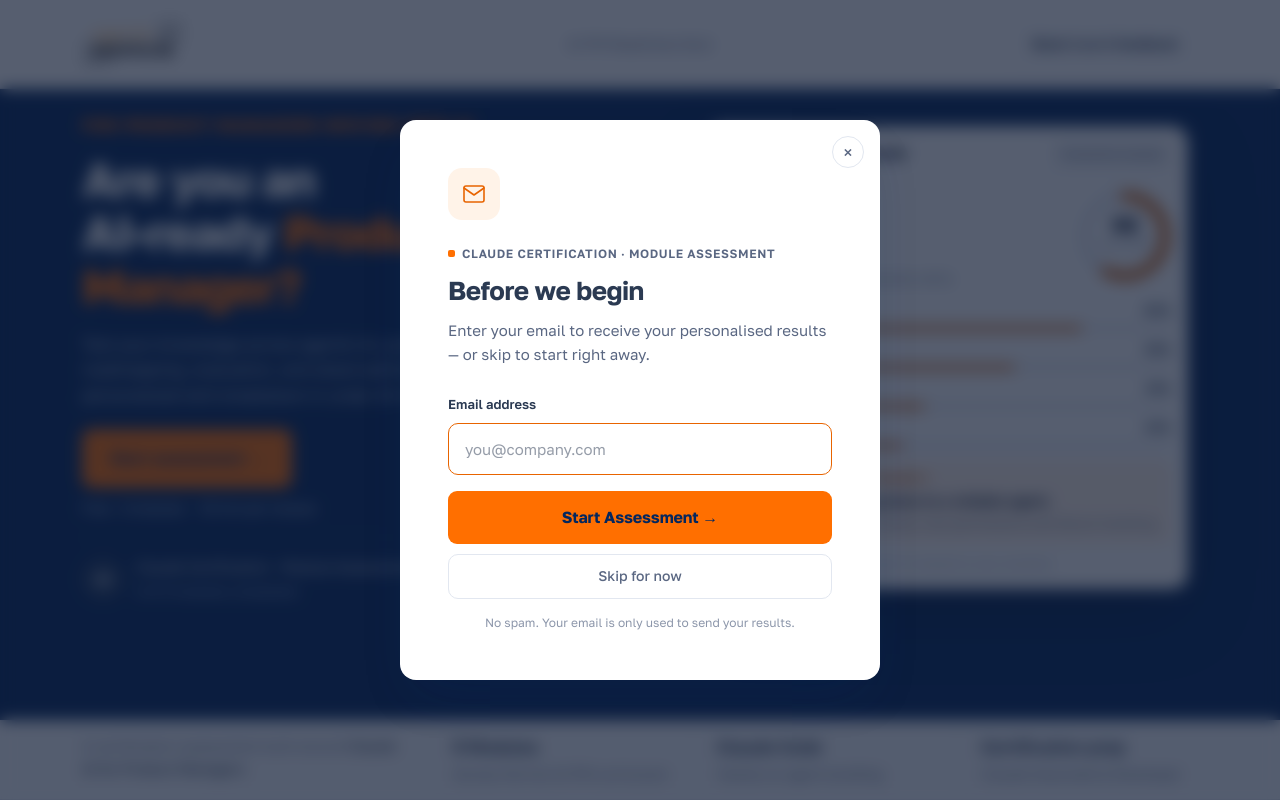
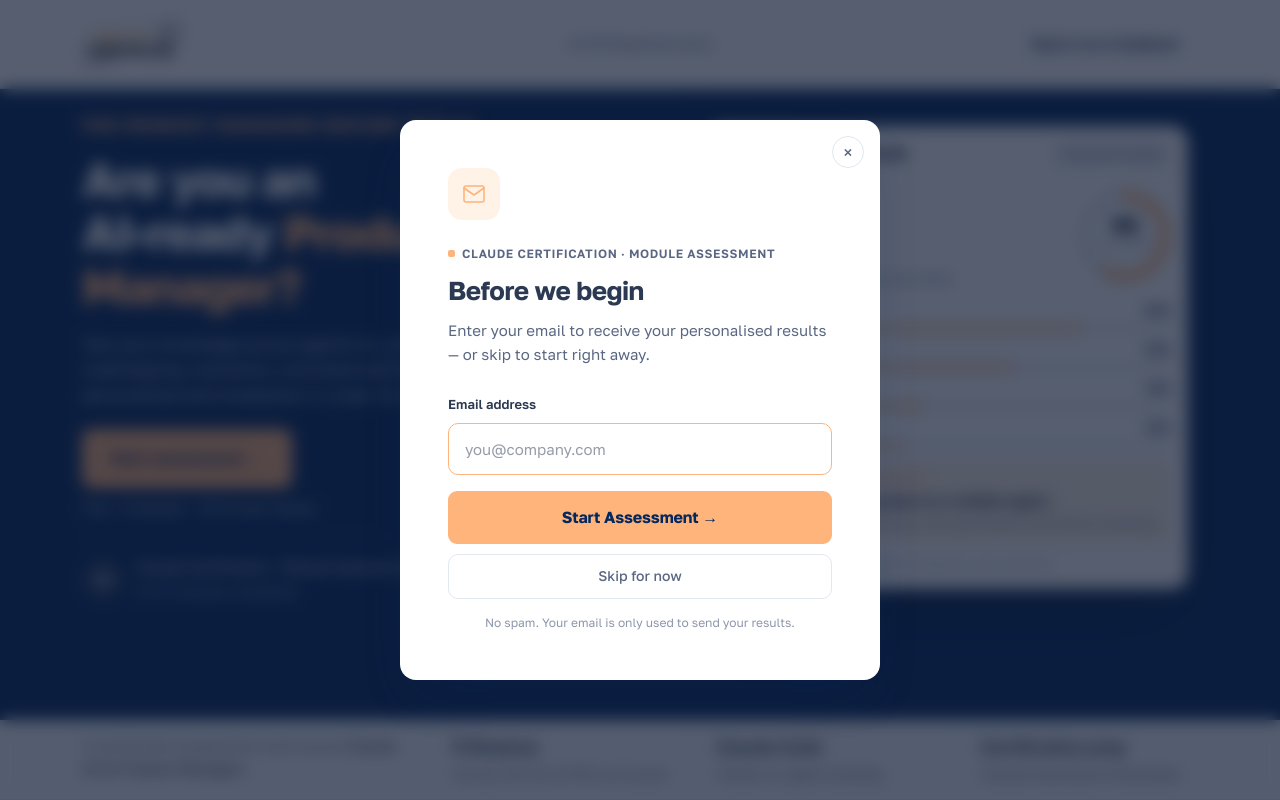
Before and after one commit to anushka2423/quix-ai, a Next.js app: page / in a window 1280 px wide. Shown: the top 800 px of the page. Built offline with nearby package versions, Linux system fonts and the light colour scheme.

Commit message:
orange update

```diff
--- a/src/app/globals.css
+++ b/src/app/globals.css
@@ -10,8 +10,8 @@
   --navy-700: #031C45;
   --navy-500: #1a4a92;
   --blue: #006FFF;
-  --accent: #FF6F00;
-  --accent-dark: #E86400;
+  --accent: #FEB47A;
+  --accent-hover: #FFD1AD;
 
   /* Text */
   --ink: #2B3A52;
@@ -97,7 +97,7 @@
   transition: border-color 0.12s ease, background 0.12s ease;
 }
 .option-btn:not(.option-selected):not(.option-answered):hover {
-  border-color: var(--accent-dark) !important;
+  border-color: var(--accent) !important;
 }
 
 /* ── Animations ── */
@@ -559,8 +559,8 @@
 
   /* User selected this option (but not currently viewing it) */
   .mobile-nav-btn.mnb-chosen:not(.mnb-viewing) {
-    border-color: var(--accent-dark);
-    color: var(--accent-dark);
+    border-color: var(--accent);
+    color: var(--accent);
   }
 
   /* Selection dot indicator */
--- a/src/app/page.tsx
+++ b/src/app/page.tsx
@@ -63,7 +63,7 @@
           <circle
             cx="47" cy="47" r={SR_R}
             fill="none"
-            stroke="#c95d0a"
+            stroke="var(--accent)"
             strokeWidth="9"
             strokeLinecap="round"
             strokeDasharray={SR_CIRC}
@@ -88,7 +88,7 @@
               <span style={{ fontSize: "13px", fontWeight: 600, color: "#2a3a52" }}>{s.pct}%</span>
             </div>
             <div style={{ height: "5px", background: "#e4e8f0", borderRadius: "99px" }}>
-              <div style={{ height: "100%", width: `${s.pct}%`, background: "#c95d0a", borderRadius: "99px" }} />
+              <div style={{ height: "100%", width: `${s.pct}%`, background: "var(--accent)", borderRadius: "99px" }} />
             </div>
           </div>
         ))}
@@ -98,11 +98,11 @@
       <div style={{
         background: "#fff3e8",
         borderRadius: "10px",
-        borderLeft: "3px solid #c95d0a",
+        borderLeft: "3px solid var(--accent)",
         padding: "14px 16px",
         marginBottom: "16px",
       }}>
-        <p style={{ fontSize: "10px", fontWeight: 800, letterSpacing: "0.8px", color: "#c95d0a", textTransform: "uppercase", margin: "0 0 5px", fontFamily: "var(--font-manrope), sans-serif" }}>
+        <p style={{ fontSize: "10px", fontWeight: 800, letterSpacing: "0.8px", color: "var(--accent)", textTransform: "uppercase", margin: "0 0 5px", fontFamily: "var(--font-manrope), sans-serif" }}>
           Your first learning priority
         </p>
         <p style={{ fontSize: "14px", fontWeight: 700, color: "#0f1d35", margin: "0 0 4px", lineHeight: 1.4 }}>
@@ -202,7 +202,7 @@
                     letterSpacing: "-0.01em",
                   }}
                   onMouseEnter={(e) => {
-                    (e.currentTarget as HTMLAnchorElement).style.background = "#ffb77e";
+                    (e.currentTarget as HTMLAnchorElement).style.background = "var(--accent-hover)";
                     (e.currentTarget as HTMLAnchorElement).style.transform = "translateY(-1px)";
                   }}
                   onMouseLeave={(e) => {
@@ -307,7 +307,7 @@
                   fontSize: "13px",
                   letterSpacing: "1px",
                   fontWeight: 800,
-                  color: "var(--accent-dark)",
+                  color: "var(--accent)",
                   textTransform: "uppercase",
                   fontFamily: "var(--font-manrope), sans-serif",
                   margin: "0 0 16px",
@@ -350,7 +350,7 @@
                     }}>
                       <span style={{
                         display: "block",
-                        color: "var(--accent-dark)",
+                        color: "var(--accent)",
                         fontSize: "13px",
                         fontWeight: 800,
                         letterSpacing: "0.8px",
@@ -389,7 +389,7 @@
                         justifyContent: "space-between",
                         fontSize: "14px",
                       }}>
-                        <span style={{ color: s ? "var(--correct-text)" : "var(--accent-dark)" }}>
+                        <span style={{ color: s ? "var(--correct-text)" : "var(--accent)" }}>
                           {s ? `Scored ${s.pct}%` : quizMeta(mod.questions.length)}
                         </span>
                         <span style={{ fontWeight: 700, color: "var(--navy)" }}>
@@ -496,7 +496,7 @@
                       whiteSpace: "nowrap",
                     }}
                     onMouseEnter={(e) => {
-                      (e.currentTarget as HTMLAnchorElement).style.background = "#ffb77e";
+                      (e.currentTarget as HTMLAnchorElement).style.background = "var(--accent-hover)";
                       (e.currentTarget as HTMLAnchorElement).style.transform = "translateY(-1px)";
                     }}
                     onMouseLeave={(e) => {
@@ -634,7 +634,7 @@
                 transition: "background 0.15s, transform 0.15s",
               }}
               onMouseEnter={(e) => {
-                (e.currentTarget as HTMLAnchorElement).style.background = "#ffb77e";
+                (e.currentTarget as HTMLAnchorElement).style.background = "var(--accent-hover)";
                 (e.currentTarget as HTMLAnchorElement).style.transform = "translateY(-1px)";
               }}
               onMouseLeave={(e) => {
--- a/src/app/quiz/[id]/page.tsx
+++ b/src/app/quiz/[id]/page.tsx
@@ -183,11 +183,11 @@
     if (state === "selected") {
       return {
         wrapper: {
-          border: "2px solid var(--accent-dark)",
+          border: "2px solid var(--accent)",
           background: "#fff3e8",
           color: "var(--ink)",
         },
-        badge: { background: "var(--accent-dark)", color: "#ffffff", border: "none" },
+        badge: { background: "var(--accent)", color: "#ffffff", border: "none" },
         text: { color: "var(--ink)" },
       };
     }
@@ -674,7 +674,7 @@
                   }}
                   onMouseEnter={(e) => {
                     if (!primaryDisabled) {
-                      (e.currentTarget as HTMLButtonElement).style.background = "#ffb77e";
+                      (e.currentTarget as HTMLButtonElement).style.background = "var(--accent-hover)";
                       (e.currentTarget as HTMLButtonElement).style.transform = "translateY(-1px)";
                     }
                   }}
--- a/src/app/results/[id]/page.tsx
+++ b/src/app/results/[id]/page.tsx
@@ -285,7 +285,7 @@
                   }}
                   onFocus={(e) => {
                     if (!emailError)
-                      (e.target as HTMLInputElement).style.borderColor = "var(--accent-dark)";
+                      (e.target as HTMLInputElement).style.borderColor = "var(--accent)";
                   }}
                   onBlur={(e) => {
                     if (!emailError)
@@ -318,7 +318,7 @@
                     type="checkbox"
                     checked={optIn}
                     onChange={(e) => setOptIn(e.target.checked)}
-                    style={{ marginTop: "2px", flexShrink: 0, accentColor: "var(--accent-dark)" }}
+                    style={{ marginTop: "2px", flexShrink: 0, accentColor: "var(--accent)" }}
                   />
                   <span style={{ fontSize: "13px", color: "var(--muted)", lineHeight: 1.5 }}>
                     Send me optional learning tips and Mahesh&apos;s cohort updates.
@@ -476,7 +476,7 @@
                             fontWeight: 700,
                             letterSpacing: "0.08em",
                             textTransform: "uppercase",
-                            color: isPerfect ? "var(--correct-text)" : "var(--accent-dark)",
+                            color: isPerfect ? "var(--correct-text)" : "var(--accent)",
                           }}
                         >
                           {isPerfect ? "EXTEND YOUR PRACTICE" : "PRACTICE NEXT"}
@@ -489,7 +489,7 @@
                           padding: "6px 16px",
                           borderRadius: "var(--r-pill)",
                           background: isPerfect ? "var(--correct-bg)" : "#fff3e8",
-                          color: isPerfect ? "var(--correct-text)" : "var(--accent-dark)",
+                          color: isPerfect ? "var(--correct-text)" : "var(--accent)",
                           fontSize: "15px",
                           fontWeight: 700,
                           whiteSpace: "nowrap",
@@ -514,7 +514,7 @@
                         style={{
                           height: "100%",
                           width: `${d.pct * 100}%`,
-                          background: isPerfect ? "var(--correct-text)" : "var(--accent-dark)",
+                          background: isPerfect ? "var(--correct-text)" : "var(--accent)",
                           borderRadius: "3px",
                           transition: "width 0.6s ease",
                         }}
@@ -641,7 +641,7 @@
                   minHeight: "52px",
                 }}
                 onMouseEnter={(e) => {
-                  (e.currentTarget as HTMLAnchorElement).style.background = "#ffb77e";
+                  (e.currentTarget as HTMLAnchorElement).style.background = "var(--accent-hover)";
                 }}
                 onMouseLeave={(e) => {
                   (e.currentTarget as HTMLAnchorElement).style.background = "var(--accent)";
--- a/src/components/EmailGate.tsx
+++ b/src/components/EmailGate.tsx
@@ -131,13 +131,13 @@
               <svg width="24" height="24" viewBox="0 0 24 24" fill="none">
                 <path
                   d="M4 4h16c1.1 0 2 .9 2 2v12c0 1.1-.9 2-2 2H4c-1.1 0-2-.9-2-2V6c0-1.1.9-2 2-2z"
-                  stroke="var(--accent-dark)"
+                  stroke="var(--accent)"
                   strokeWidth="1.6"
                   strokeLinejoin="round"
                 />
                 <path
                   d="M22 6l-10 7L2 6"
-                  stroke="var(--accent-dark)"
+                  stroke="var(--accent)"
                   strokeWidth="1.6"
                   strokeLinecap="round"
                   strokeLinejoin="round"
@@ -237,7 +237,7 @@
                 }}
                 onFocus={(e) => {
                   if (!error)
-                    (e.target as HTMLInputElement).style.borderColor = "var(--accent-dark)";
+                    (e.target as HTMLInputElement).style.borderColor = "var(--accent)";
                 }}
                 onBlur={(e) => {
                   if (!error)
```
